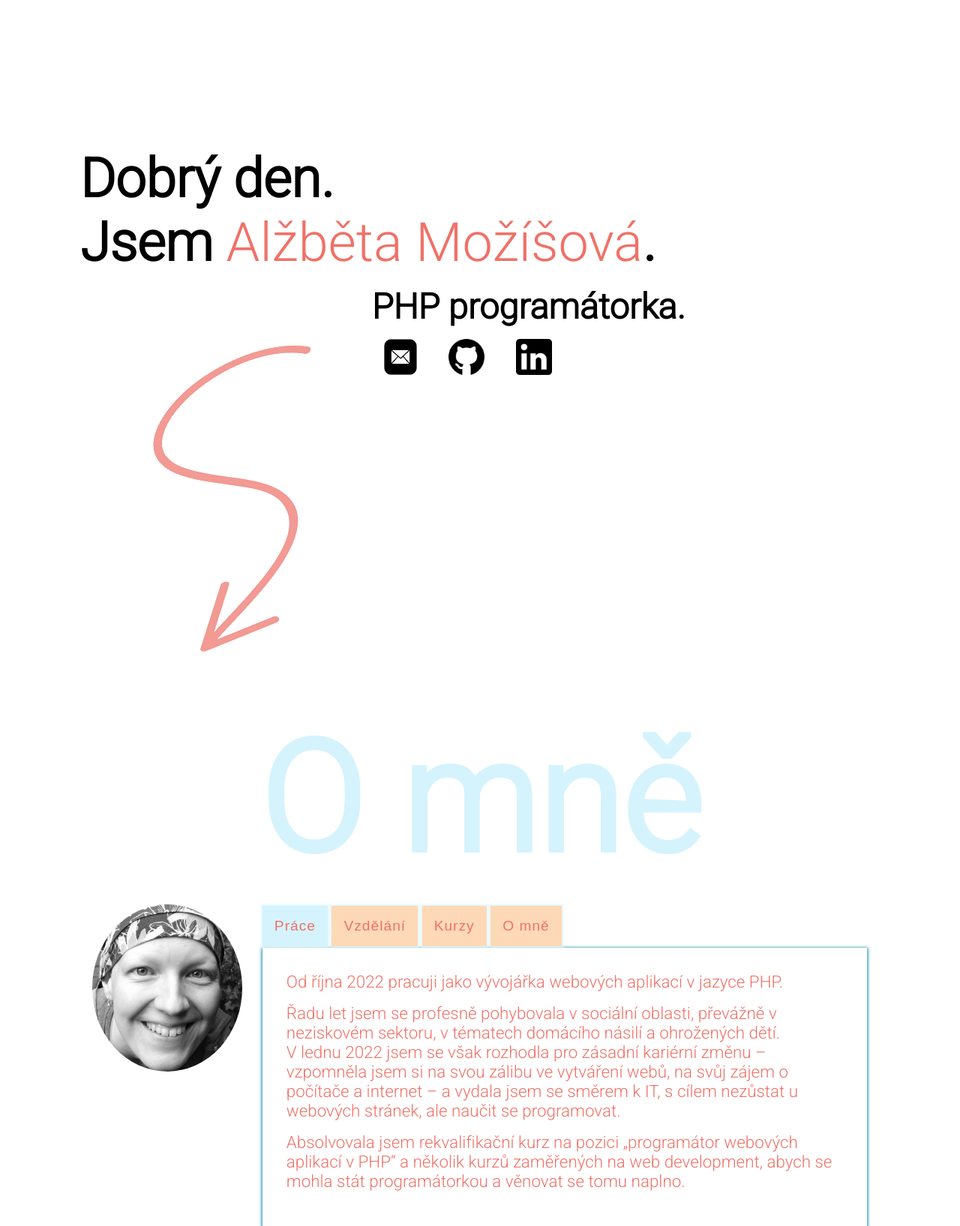
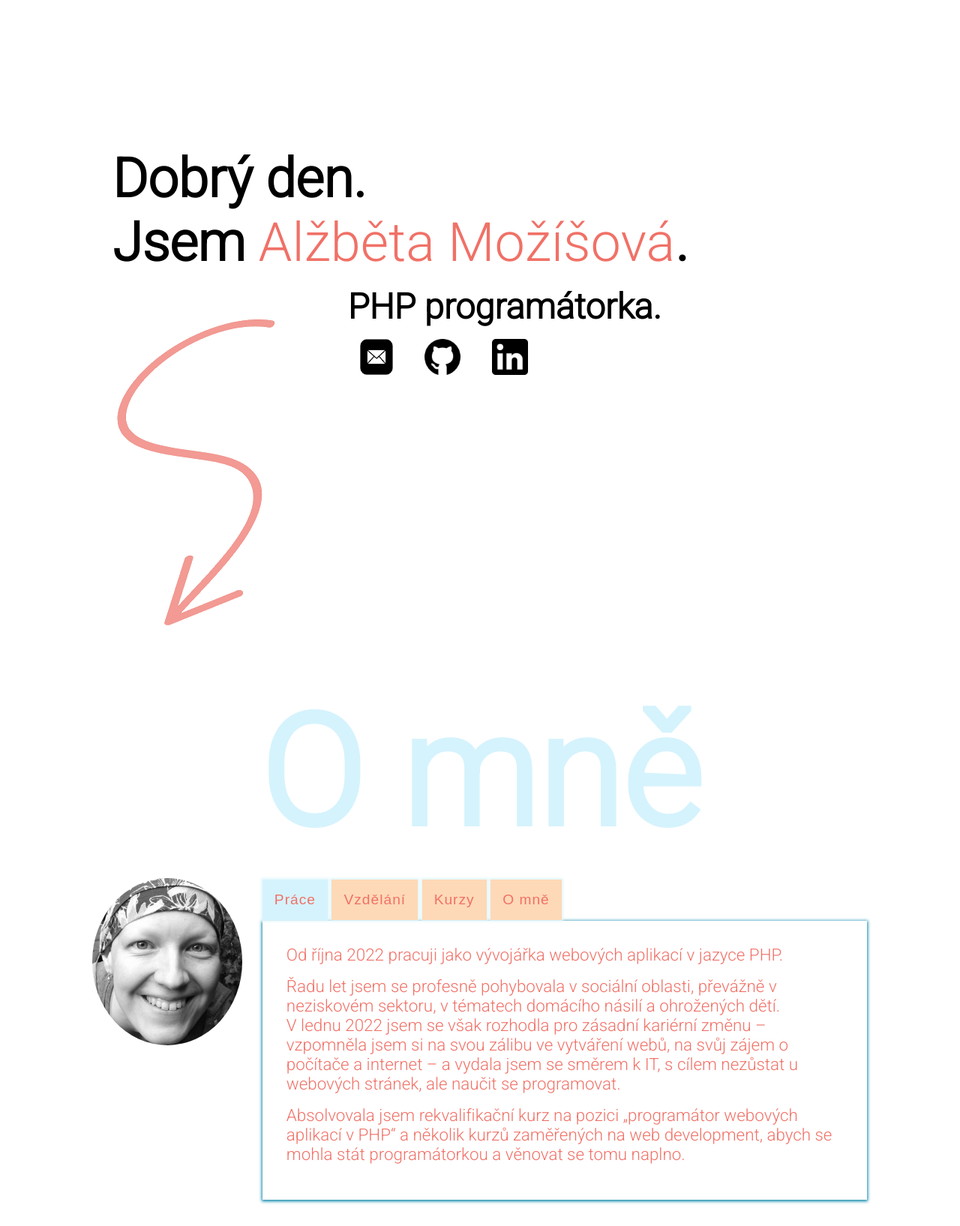
Before and after one commit to amozisova/portfolio, a PHP site: page / in a window 1280 px wide. Shown: the part 73-1708 px from the top of the page at 75% size. Run offline with PHP 8.4, Linux system fonts and the light colour scheme.

Commit message:
updated styling

```diff
--- a/styles/style.css
+++ b/styles/style.css
@@ -132,7 +132,7 @@ intro section
 .title h1 {
   font-size: 4.5rem;
   font-weight: 600;
-  margin: 0.8rem 0;
+  margin: 0.8rem 0 0.8rem 2.7rem;
 }
 
 .name {
@@ -146,7 +146,7 @@ intro section
   display: flex;
   font-size: 2.5rem;
   font-weight: 300;
-  margin: 1rem 3rem;
+  margin: 1rem 0;
 }
 
 .subheading {
@@ -160,7 +160,7 @@ intro section
 }
 
 .arrow {
-  margin: 2.2rem 0 0 1rem;
+  margin: 0 1rem;
 }
 
 .arrow img {
@@ -482,6 +482,10 @@ responsive behaviour
     grid-column: col-start 2 / 12;
   }
 
+  .title h1 {
+    margin: 0.8rem 0;
+  }
+
   .intro-content {
     flex-direction: column-reverse;
     margin: 0;
```
